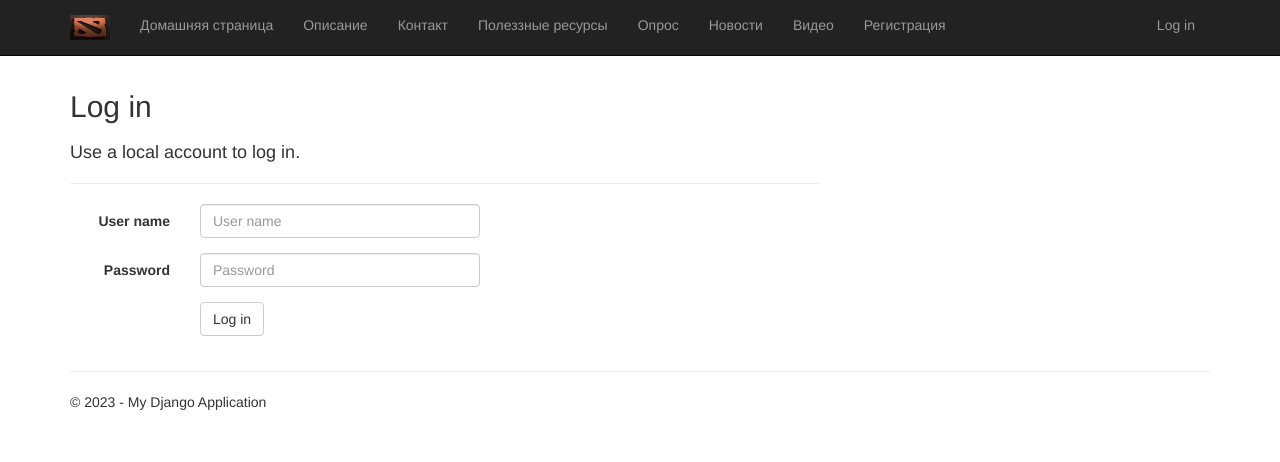
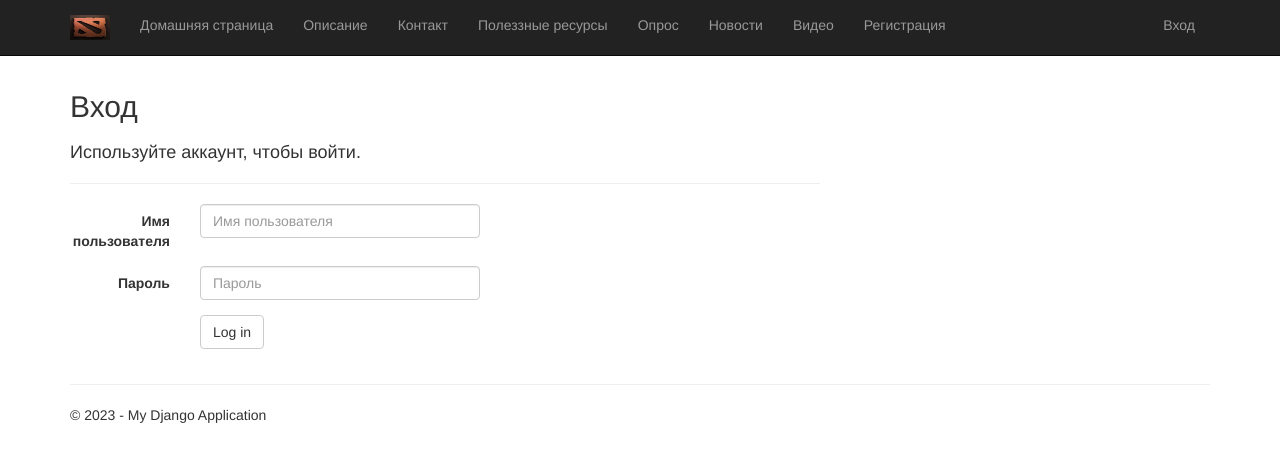
Before and after one commit to miha6g/DjangoWebProject1, a Django app: page /login/ in a window 1280 px wide. Shown: the top 462 px of the page. Run offline with Django 3.2, Linux system fonts and the light colour scheme; some libraries are stand-ins or nearby versions.

Commit message:
Изменения

```diff
--- a/DjangoWebProject1/DjangoWebProject1/settings.py
+++ b/DjangoWebProject1/DjangoWebProject1/settings.py
@@ -23,7 +23,7 @@ BASE_DIR = os.path.dirname(os.path.dirname(os.path.abspath(__file__)))
 SECRET_KEY = 'ca003892-9bb3-4b38-b300-52b1916bc0a9'
 
 # SECURITY WARNING: don't run with debug turned on in production!
-DEBUG = False
+DEBUG = True
 
 ALLOWED_HOSTS = []
 
--- a/DjangoWebProject1/app/forms.py
+++ b/DjangoWebProject1/app/forms.py
@@ -14,11 +14,11 @@ class BootstrapAuthenticationForm(AuthenticationForm):
     username = forms.CharField(max_length=254,
                                widget=forms.TextInput({
                                    'class': 'form-control',
-                                   'placeholder': 'User name'}))
+                                   'placeholder': 'Имя пользователя'}))
     password = forms.CharField(label=_("Password"),
                                widget=forms.PasswordInput({
                                    'class': 'form-control',
-                                   'placeholder':'Password'}))
+                                   'placeholder':'Пароль'}))
 
 
 class AnketaForm(forms.Form):
--- a/DjangoWebProject1/app/templates/app/login.html
+++ b/DjangoWebProject1/app/templates/app/login.html
@@ -2,22 +2,22 @@
 
 {% block content %}
 
-<h2>{{ title }}</h2>
+<h2>Вход</h2>
 <div class="row">
     <div class="col-md-8">
         <section id="loginForm">
             <form action="." method="post" class="form-horizontal">
                 {% csrf_token %}
-                <h4>Use a local account to log in.</h4>
+                <h4>Используйте аккаунт, чтобы войти.</h4>
                 <hr />
                 <div class="form-group">
-                    <label for="id_username" class="col-md-2 control-label">User name</label>
+                    <label for="id_username" class="col-md-2 control-label">Имя пользователя</label>
                     <div class="col-md-10">
                         {{ form.username }}
                     </div>
                 </div>
                 <div class="form-group">
-                    <label for="id_password" class="col-md-2 control-label">Password</label>
+                    <label for="id_password" class="col-md-2 control-label">Пароль</label>
                     <div class="col-md-10">
                         {{ form.password }}
                     </div>
@@ -29,7 +29,7 @@
                     </div>
                 </div>
                 {% if form.errors %}
-                <p class="validation-summary-errors">Please enter a correct user name and password.</p>
+                <p class="validation-summary-errors">Пожалуйста введите корректные данные</p>
                 {% endif %}
             </form>
         </section>
--- a/DjangoWebProject1/app/templates/app/loginpartial.html
+++ b/DjangoWebProject1/app/templates/app/loginpartial.html
@@ -2,15 +2,15 @@
 <form id="logoutForm" action="/logout/" method="post" class="navbar-right">
     {% csrf_token %}
     <ul class="nav navbar-nav navbar-right">
-        <li><span class="navbar-brand">Hello {{ user.username }}!</span></li>
-        <li><a href="javascript:document.getElementById('logoutForm').submit()">Log off</a></li>
+        <li><span class="navbar-brand">Привет {{ user.username }}!</span></li>
+        <li><a href="javascript:document.getElementById('logoutForm').submit()">Выход</a></li>
     </ul>
 </form>
 
 {% else %}
 
 <ul class="nav navbar-nav navbar-right">
-    <li><a href="{% url 'login' %}">Log in</a></li>
+    <li><a href="{% url 'login' %}">Вход</a></li>
 </ul>
 
 {% endif %}
```
